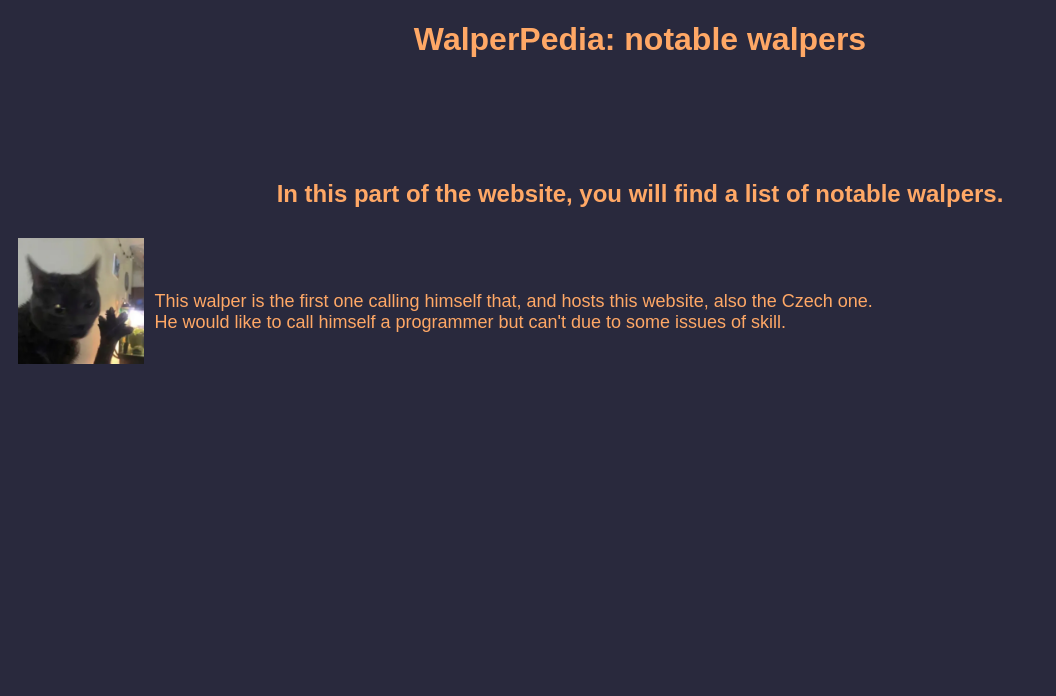
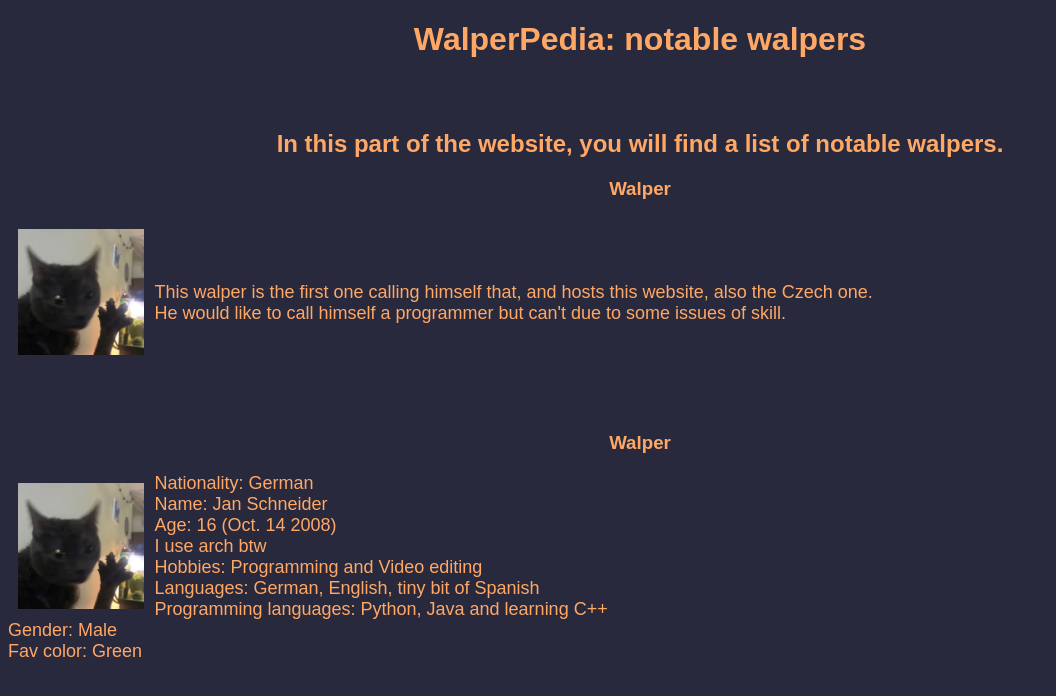
Before and after one commit to MrGaffiot/walper.club, a Flask app: page /walperpedia in a window 1280 px wide. Shown: the top 696 px of the page, without its empty margins (0-1056 px from the left). Run offline with Flask 3, Linux system fonts and the light colour scheme.

Commit message:
Updated walperpedia and edited style.css accordingly, removed sex, fixed index.html having stuff

```diff
--- a/src/static/style.css
+++ b/src/static/style.css
@@ -47,3 +47,8 @@ p{
     max-height:10%;
     padding: 10px;
 }
+
+h3{
+    font-family: sans-serif;
+    color:#ffa866;
+}
--- a/src/templates/index.html
+++ b/src/templates/index.html
@@ -9,9 +9,9 @@
 </head>
 <body>
     <h1 id="bigText">The Walper Club</h1>
-    <a href="/about" }}><h2 id="bigLink">What's this?</h2></a>
-    <a href="/walper" }}><h2 id="bigLink">What's "Walper"?</h2></a>
-    <a href="/walperpedia" }}><h2 id="bigLink">The WalperPedia</h2></a>
+    <a href="/about"><h2 id="bigLink">What's this?</h2></a>
+    <a href="/walper"><h2 id="bigLink">What's "Walper"?</h2></a>
+    <a href="/walperpedia"><h2 id="bigLink">The WalperPedia</h2></a>
     <a href="discord.com"><h2 id="bigLink">Discord</h2></a>
 </body>
 </html>
--- a/src/templates/walperpedia.html
+++ b/src/templates/walperpedia.html
@@ -8,9 +8,22 @@
     <title>WalperPedia</title>
 </head>
 <body>
-    <h1 id="bigText">WalperPedia: notable walpers</h1>
+    <h1 id="center">WalperPedia: notable walpers</h1>
     <h2 id="center">In this part of the website, you will find a list of notable walpers.</h2>
+    <h3 id="center">Walper</h3>
     <img src="{{ url_for('static', filename='walper.webp') }}" alt="walper" style="float: left" id="walperImage">
     <p><br><br><br>This walper is the first one calling himself that, and hosts this website, also the Czech one. <br>He would like to call himself a programmer but can't due to some issues of skill.</p>
+    <br><br><br><br>
+    <h3 id="center">Walper</h3>
+    <img src="{{ url_for('static', filename='walper.webp') }}" alt="walper" style="float: left" id="walperImage">
+    <p>Nationality: German<br>
+        Name: Jan Schneider<br>
+        Age: 16 (Oct. 14 2008)<br>
+        I use arch btw<br>
+        Hobbies: Programming and Video editing<br>
+        Languages: German, English, tiny bit of Spanish<br>
+        Programming languages: Python, Java and learning C++<br>
+        Gender: Male<br>
+        Fav color: Green<br></p>
 </body>
 </html>
```
Also changed, not shown: 1 other file.
